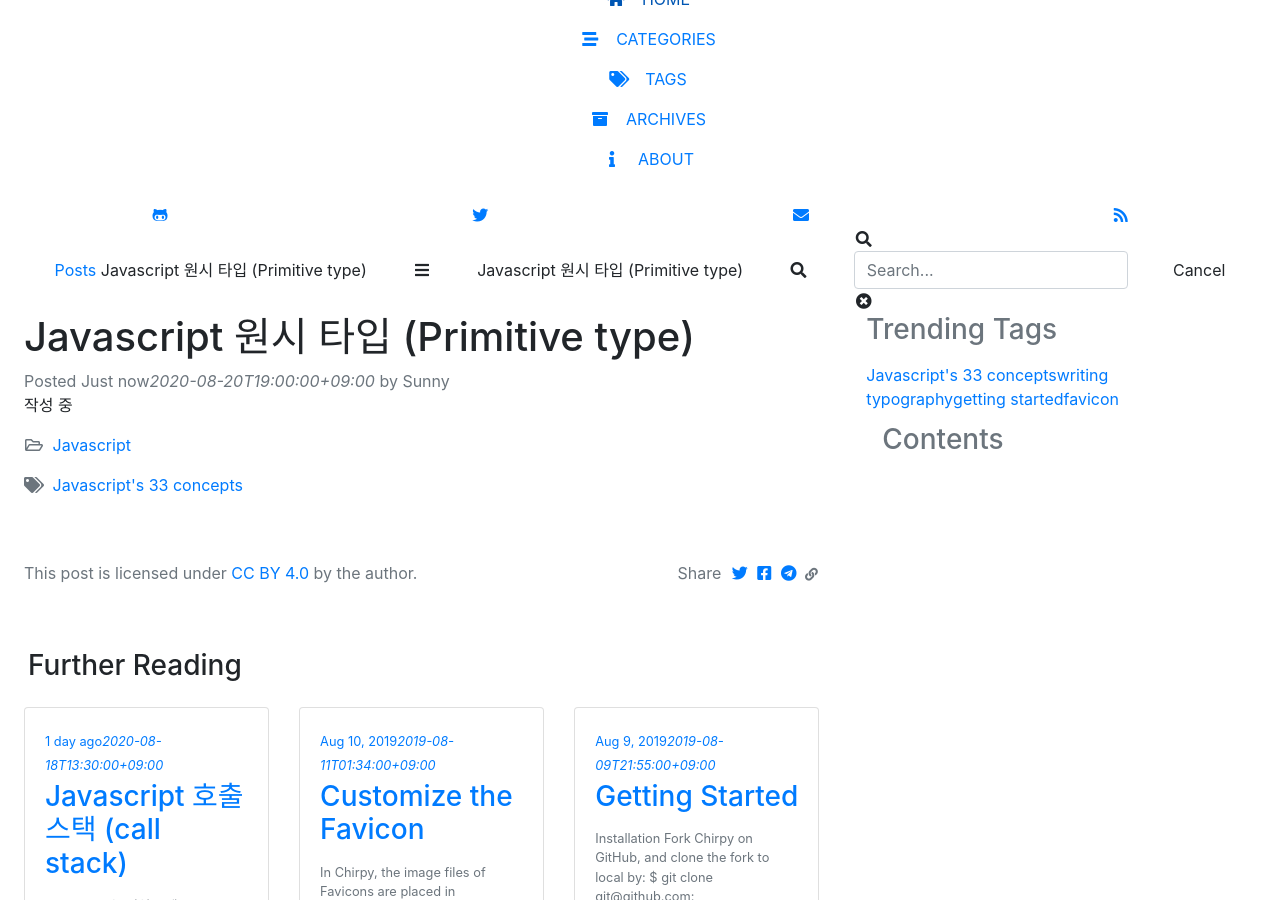
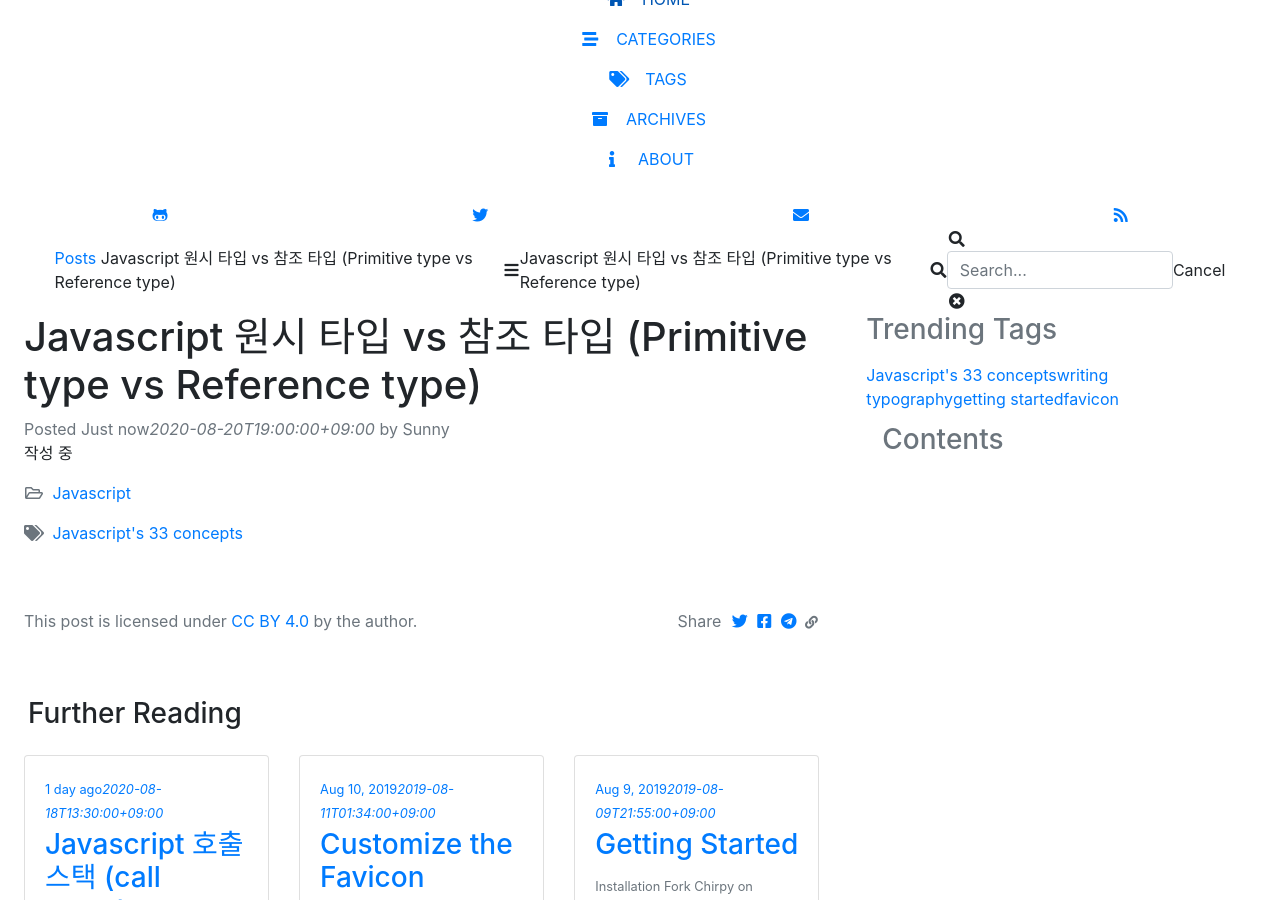
Before and after one commit to Sunny921/sunny4823.github.io, a Jekyll site: the page built from _posts/2020-08-20-primitive-type.md, in a window 1280 px wide and 900 px high, scrolled down 385 px. Built offline with Jekyll 4.4.1, drawn with Linux system fonts in a browser that asks for light colours; nearby versions of some CDN libraries; comment, search, counter and statistics services are not loaded.

Commit message:
[post] Javasccript primitive vs reference 작성중

```diff
--- a/_posts/2020-08-20-primitive-type.md
+++ b/_posts/2020-08-20-primitive-type.md
@@ -1,6 +1,6 @@
 ---
 layout: post
-title:  "Javascript 원시 타입 (Primitive type)"
+title:  "Javascript 원시 타입 vs 참조 타입 (Primitive type vs Reference type)"
 date:   2020-08-20 10:00:00
 categories: [Javascript]
 tags: [Javascript's 33 concepts]
```
